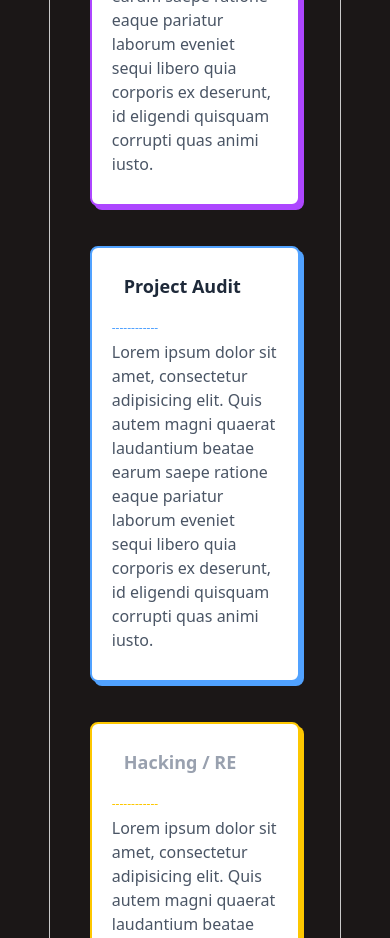
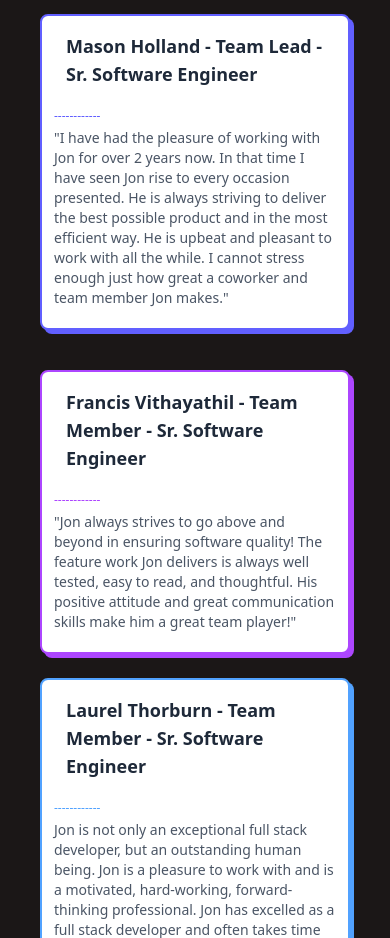
Before and after one commit to jonteal/jt-portfolio-2025, a React (Vite) app: page / in a window 390 px wide. Shown: the part 3700-4638 px from the top of the page. Built offline with nearby package versions, Linux system fonts and the light colour scheme.

Commit message:
populated references and added it's own section of the spa

```diff
--- a/index.html
+++ b/index.html
@@ -4,7 +4,7 @@
     <meta charset="UTF-8" />
     <link rel="icon" type="image/svg+xml" href="/vite.svg" />
     <meta name="viewport" content="width=device-width, initial-scale=1.0" />
-    <title>Vite + React + TS</title>
+    <title>Jon Jackson - Software Engineer</title>
   </head>
   <body>
     <div id="root"></div>
--- a/src/components/Navbar.tsx
+++ b/src/components/Navbar.tsx
@@ -54,12 +54,22 @@ export const Navbar = () => (
         </li>
         <li>
           <Link
+            to="references"
+            smooth={true}
+            duration={1000}
+            className="hover:cursor-pointer hover:text-teal-200 text-lg transform transition duration-500 hover:scale-125 hover:bg-teal-800 flex justify-center items-center"
+          >
+            <span className="text-xs font-mono mr-2">04</span>// references
+          </Link>
+        </li>
+        <li>
+          <Link
             to="contact"
             smooth={true}
             duration={1000}
             className="hover:cursor-pointer hover:text-teal-200 text-lg transform transition duration-500 hover:scale-125 hover:bg-teal-800 flex justify-center items-center"
           >
-            <span className="text-xs font-mono mr-2">04</span>// contact
+            <span className="text-xs font-mono mr-2">05</span>// contact
           </Link>
         </li>
         <li>
@@ -67,7 +77,7 @@ export const Navbar = () => (
             to="games"
             className="hover:cursor-pointer hover:text-teal-200 text-lg transform transition duration-500 hover:scale-125 hover:bg-teal-800 flex justify-center items-center"
           >
-            <span className="text-xs font-mono mr-2">05</span>// play a game!
+            <span className="text-xs font-mono mr-2">06</span>// play a game!
           </RouterLink>
         </li>
       </ul>
--- a/src/components/ReferencesGrid.tsx
+++ b/src/components/ReferencesGrid.tsx
@@ -1,24 +1,26 @@
 export const ReferencesGrid = () => (
-  <div className="containe relative flex flex-col justify-between h-full max-w-6xl px-10 mx-auto xl:ox-0 mt-5">
+  <div className="containe relative flex flex-col justify-between h-full max-w-7xl px-10 mx-auto xl:ox-0 mt-5">
     <div className="w-full">
-      <div className="flex flex-col w-full mb-10 sm:flex-row">
+      <div className="flex flex-col w-full mb-6 sm:flex-row">
         <div className="w-full mb-10 sm:mb-0 sm:w-1/2">
           <div className="relative h-full ml-0 mr-0 sm:mr-10">
             <span className="absolute top-0 left-0 w-full h-full mt-1 ml-1 bg-indigo-500 rounded-lg"></span>
-            <div className="relative h-full p-5 bg-white border-2 border-indigo-500 rounded-lg">
+            <div className="relative h-full p-3 bg-white border-2 border-indigo-500 rounded-lg">
               <div className="flex items-center -mt-1">
                 <h3 className="my-2 ml-3 text-lg font-bold text-gray-800">
-                  DAPP Development
+                  Mason Holland - Team Lead - Sr. Software Engineer
                 </h3>
               </div>
               <p className="mt-3 mb-1 text-xs font-medium text-indigo-500 uppercase">
                 ------------
               </p>
-              <p className="mb-2 text-gray-600">
-                Lorem ipsum dolor sit amet, consectetur adipisicing elit. Quis
-                autem magni quaerat laudantium beatae earum saepe ratione eaque
-                pariatur laborum eveniet sequi libero quia corporis ex deserunt,
-                id eligendi quisquam corrupti quas animi iusto.
+              <p className="mb-2 text-gray-600 text-sm">
+                "I have had the pleasure of working with Jon for over 2 years
+                now. In that time I have seen Jon rise to every occasion
+                presented. He is always striving to deliver the best possible
+                product and in the most efficient way. He is upbeat and pleasant
+                to work with all the while. I cannot stress enough just how
+                great a coworker and team member Jon makes."
               </p>
             </div>
           </div>
@@ -26,20 +28,20 @@ export const ReferencesGrid = () => (
         <div className="w-full sm:w-1/2">
           <div className="relative h-full ml-0 md:mr-10">
             <span className="absolute top-0 left-0 w-full h-full mt-1 ml-1 bg-purple-500 rounded-lg"></span>
-            <div className="relative h-full p-5 bg-white border-2 border-purple-500 rounded-lg">
+            <div className="relative h-full p-3 bg-white border-2 border-purple-500 rounded-lg">
               <div className="flex items-center -mt-1">
                 <h3 className="my-2 ml-3 text-lg font-bold text-gray-800">
-                  Web 3.0 Development
+                  Francis Vithayathil - Team Member - Sr. Software Engineer
                 </h3>
               </div>
               <p className="mt-3 mb-1 text-xs font-medium text-purple-500 uppercase">
                 ------------
               </p>
-              <p className="mb-2 text-gray-600">
-                Lorem ipsum dolor sit amet, consectetur adipisicing elit. Quis
-                autem magni quaerat laudantium beatae earum saepe ratione eaque
-                pariatur laborum eveniet sequi libero quia corporis ex deserunt,
-                id eligendi quisquam corrupti quas animi iusto.
+              <p className="mb-2 text-gray-600 text-sm">
+                "Jon always strives to go above and beyond in ensuring software
+                quality! The feature work Jon delivers is always well tested,
+                easy to read, and thoughtful. His positive attitude and great
+                communication skills make him a great team player!"
               </p>
             </div>
           </div>
@@ -49,20 +51,23 @@ export const ReferencesGrid = () => (
         <div className="w-full mb-10 sm:mb-0 sm:w-1/2">
           <div className="relative h-full ml-0 mr-0 sm:mr-10">
             <span className="absolute top-0 left-0 w-full h-full mt-1 ml-1 bg-blue-400 rounded-lg"></span>
-            <div className="relative h-full p-5 bg-white border-2 border-blue-400 rounded-lg">
+            <div className="relative h-full p-3 bg-white border-2 border-blue-400 rounded-lg">
               <div className="flex items-center -mt-1">
                 <h3 className="my-2 ml-3 text-lg font-bold text-gray-800">
-                  Project Audit
+                  Laurel Thorburn - Team Member - Sr. Software Engineer
                 </h3>
               </div>
               <p className="mt-3 mb-1 text-xs font-medium text-blue-400 uppercase">
                 ------------
               </p>
-              <p className="mb-2 text-gray-600">
-                Lorem ipsum dolor sit amet, consectetur adipisicing elit. Quis
-                autem magni quaerat laudantium beatae earum saepe ratione eaque
-                pariatur laborum eveniet sequi libero quia corporis ex deserunt,
-                id eligendi quisquam corrupti quas animi iusto.
+              <p className="mb-2 text-gray-600 text-sm">
+                Jon is not only an exceptional full stack developer, but an
+                outstanding human being. Jon is a pleasure to work with and is a
+                motivated, hard-working, forward-thinking professional. Jon has
+                excelled as a full stack developer and often takes time to
+                mentor his peers, offering both his exceptional skill set and
+                patience when teaching others. As a team member or a leader, Jon
+                earns my highest recommendation.
               </p>
             </div>
           </div>
@@ -70,25 +75,26 @@ export const ReferencesGrid = () => (
         <div className="w-full sm:w-1/2 mb-10 sm:mb-0">
           <div className="relative h-full ml-0 mr-0 md:mr-10">
             <span className="absolute top-0 left-0 w-full h-full mt-1 ml-1 bg-yellow-400 rounded-lg"></span>
-            <div className="relative h-full p-5 bg-white border-2 border-yellow-400 rounded-lg">
+            <div className="relative h-full p-3 bg-white border-2 border-yellow-400 rounded-lg">
               <div className="flex items-center -mt-1">
-                <h3 className="my-2 ml-3 text-lg font-bold text-gray-400">
-                  Hacking / RE
+                <h3 className="my-2 ml-3 text-lg font-bold text-gray-800">
+                  Eric Martin - Cohort Team Member - Software Engineer
                 </h3>
               </div>
               <p className="mt-3 mb-1 text-xs font-mediumm text-yellow-400 uppercase">
                 ------------
               </p>
-              <p className="mb-2 text-gray-600">
-                Lorem ipsum dolor sit amet, consectetur adipisicing elit. Quis
-                autem magni quaerat laudantium beatae earum saepe ratione eaque
-                pariatur laborum eveniet sequi libero quia corporis ex deserunt,
-                id eligendi quisquam corrupti quas animi iusto.
+              <p className="mb-2 text-gray-600 text-sm">
+                I had the pleasure of working with Jon on different projects. He
+                is professional and always willing to go the extra mile. He
+                constantly pushes himself to be better and goes out of his way
+                to learn and practice when he feels he needs more experience.
+                Jon is a very thoughtful and insightful individual.
               </p>
             </div>
           </div>
         </div>
-        <div className="w-full sm:w-1/2">
+        {/* <div className="w-full sm:w-1/2">
           <div className="relative h-full ml-0 md:mr-10">
             <span className="absolute top-0 left-0 w-full h-full mt-1 ml-1 bg-green-500 rounded-lg"></span>
             <div className="relative h-full p-5 bg-white border-2 border-green-500 rounded-lg">
@@ -108,7 +114,7 @@ export const ReferencesGrid = () => (
               </p>
             </div>
           </div>
-        </div>
+        </div> */}
       </div>
     </div>
   </div>
--- a/src/components/mainviewComponents/Contact.tsx
+++ b/src/components/mainviewComponents/Contact.tsx
@@ -14,7 +14,7 @@ export const Contact = () => (
           contact me via instant message!
         </p>
       </div>
-      <ReferencesGrid />
+      {/* <ReferencesGrid /> */}
     </div>
   </section>
 );
--- /dev/null
+++ b/src/components/mainviewComponents/References.tsx
@@ -0,0 +1,12 @@
+import { ReferencesGrid } from "../ReferencesGrid";
+
+export const References = () => (
+  <section
+    id="references"
+    className="h-screen flex flex-col items-center justify-center w-screen pt-12"
+  >
+    <h2 className="text-white text-5xl font-bold mb-3 mt-5">References</h2>
+
+    <ReferencesGrid />
+  </section>
+);
--- a/src/pages/Home.tsx
+++ b/src/pages/Home.tsx
@@ -4,6 +4,7 @@ import { useRef } from "react";
 import { Work } from "@/components/mainviewComponents/Work";
 import { Experience } from "@/components/mainviewComponents/Experience";
 import { Contact } from "@/components/mainviewComponents/Contact";
+import { References } from "@/components/mainviewComponents/References";
 
 export const Home = () => {
   const nextSectionRef = useRef<HTMLDivElement | null>(null);
@@ -27,6 +28,8 @@ export const Home = () => {
 
       <Experience />
 
+      <References />
+
       <Contact />
     </div>
   );
```
